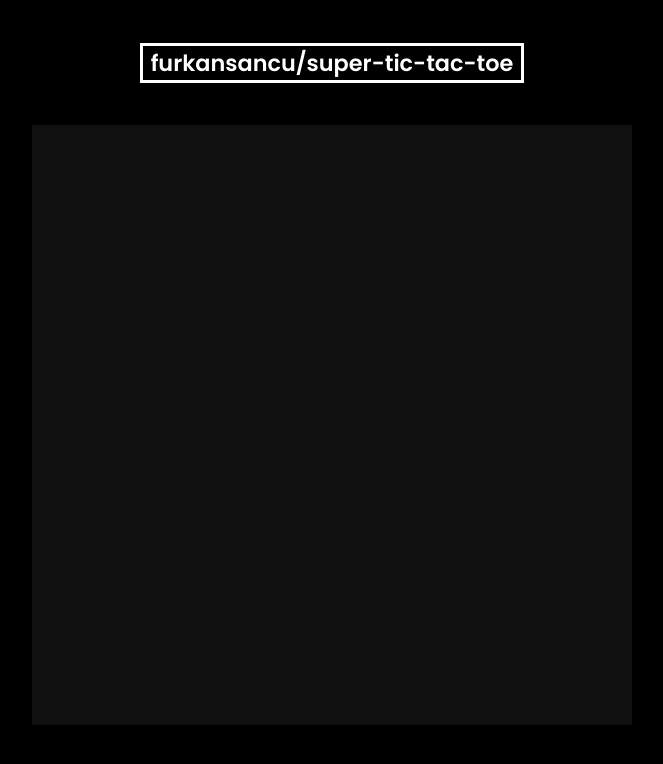
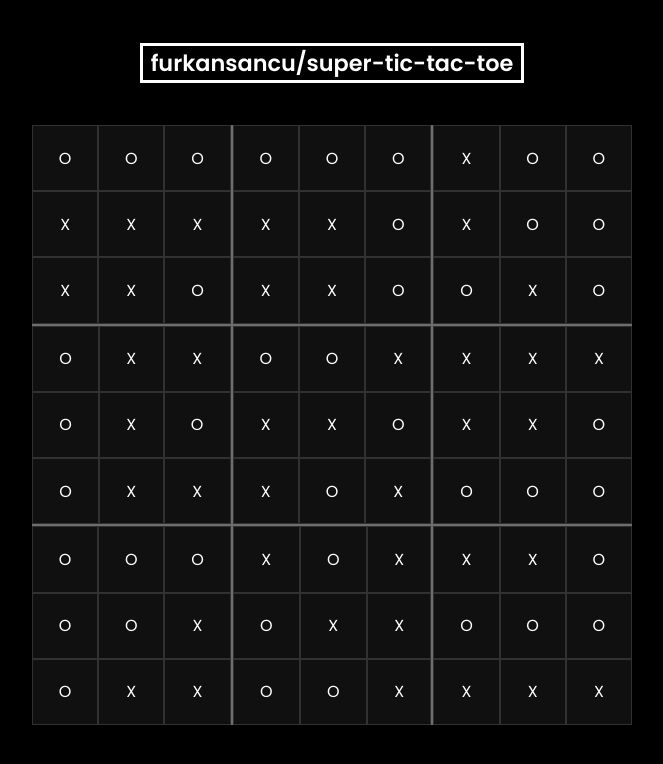
Before and after one commit to furkansancu/super-tic-tac-toe, a React (Create React App) app: page / in a window 1280 px wide. Shown: the top 764 px of the page, without its empty margins (308-971 px from the left). Built offline with nearby package versions, Linux system fonts and the light colour scheme.

Commit message:
template added

```diff
--- a/src/components/Game/Game.module.scss
+++ b/src/components/Game/Game.module.scss
@@ -1,9 +1,6 @@
 .Game {
     aspect-ratio: 1/1;
+    user-select: none;
     display: grid;
-    grid-template-columns: auto auto auto;
-    grid-template-rows: auto auto auto;
-    user-select: none;
-
     background-color: #101010;
 }
--- a/src/components/Game/Game.tsx
+++ b/src/components/Game/Game.tsx
@@ -1,8 +1,22 @@
+import { useState } from 'react';
+
 import styles from './Game.module.scss';
 
+import TTT from '../TTT/TTT';
+
+const tttCount = 9;
+const defaultGameState = new Array(tttCount).fill({active: false, winner: false, max: tttCount});
+
 function Game() {
+  const [gameStates, setGameStates] = useState(defaultGameState);
+  let games = gameStates.map((s, index) => <TTT index={index} a={s.active} w={s.winner} m={s.max} />);
+
   return (
-    <div className={styles.Game}>
+    <div className={styles.Game} style={{
+      gridTemplateColumns: new Array(Math.sqrt(tttCount) + 1).join("auto "),
+      gridTemplateRows: new Array(Math.sqrt(tttCount) + 1).join("auto ")
+      }}>
+      {games}
     </div>
   )
 }
--- /dev/null
+++ b/src/components/TTT/TTT.module.scss
@@ -0,0 +1,9 @@
+.TTT {
+    display: grid;
+    border: 1px solid #6d6d6d;
+}
+
+.noborderleft { border-left: none; }
+.noborderright { border-right: none; }
+.nobordertop { border-top: none; }
+.noborderbottom { border-bottom: none; }
--- /dev/null
+++ b/src/components/TTT/TTT.tsx
@@ -0,0 +1,24 @@
+import styles from './TTT.module.scss';
+import TTTCell from '../TTTCell/TTTCell';
+
+function TTT (props: any) {
+  let classnames = styles.TTT;
+  const tileCount = 9;
+  let tiles = new Array(tileCount).fill({}).map((s, index) => <TTTCell i={index} m={s.max} />);
+
+  if (props.index % Math.sqrt(props.m) === 0) classnames += " " + styles.noborderleft;
+  if (props.index % Math.sqrt(props.m) === Math.sqrt(props.m) - 1) classnames += " " + styles.noborderright;
+  if (props.index < Math.sqrt(props.m)) classnames += " " + styles.nobordertop;
+  if (props.index >= props.m - Math.sqrt(props.m)) classnames += " " + styles.noborderbottom;
+
+  return (
+    <div className={classnames} style={{
+      gridTemplateColumns: new Array(Math.sqrt(tileCount) + 1).join("auto "),
+      gridTemplateRows: new Array(Math.sqrt(tileCount) + 1).join("auto ")
+      }}>
+      {tiles}
+    </div>
+  )
+}
+
+export default TTT;
--- /dev/null
+++ b/src/components/TTTCell/TTTCell.module.scss
@@ -0,0 +1,12 @@
+.TTTCell {
+    display: flex;
+    justify-content: center;
+    align-items: center;
+    border: 1px solid #313131;
+    font-size: 100%;
+}
+
+.noborderleft { border-left: none; }
+.noborderright { border-right: none; }
+.nobordertop { border-top: none; }
+.noborderbottom { border-bottom: none; }
--- /dev/null
+++ b/src/components/TTTCell/TTTCell.tsx
@@ -0,0 +1,18 @@
+import styles from './TTTCell.module.scss';
+
+function TTTCell(props: any) {
+    let classnames = styles.TTTCell;
+
+    if (props.i % Math.sqrt(props.m) === 0) classnames += " " + styles.noborderleft;
+    if (props.i % Math.sqrt(props.m) === Math.sqrt(props.m) - 1) classnames += " " + styles.noborderright;
+    if (props.i < Math.sqrt(props.m)) classnames += " " + styles.nobordertop;
+    if (props.i >= props.m - Math.sqrt(props.m)) classnames += " " + styles.noborderbottom;
+
+    return (
+        <div className={classnames}>
+            {Math.round(Math.random()) ? "O" : "X"}
+        </div>
+    )
+}
+
+export default TTTCell;
```
